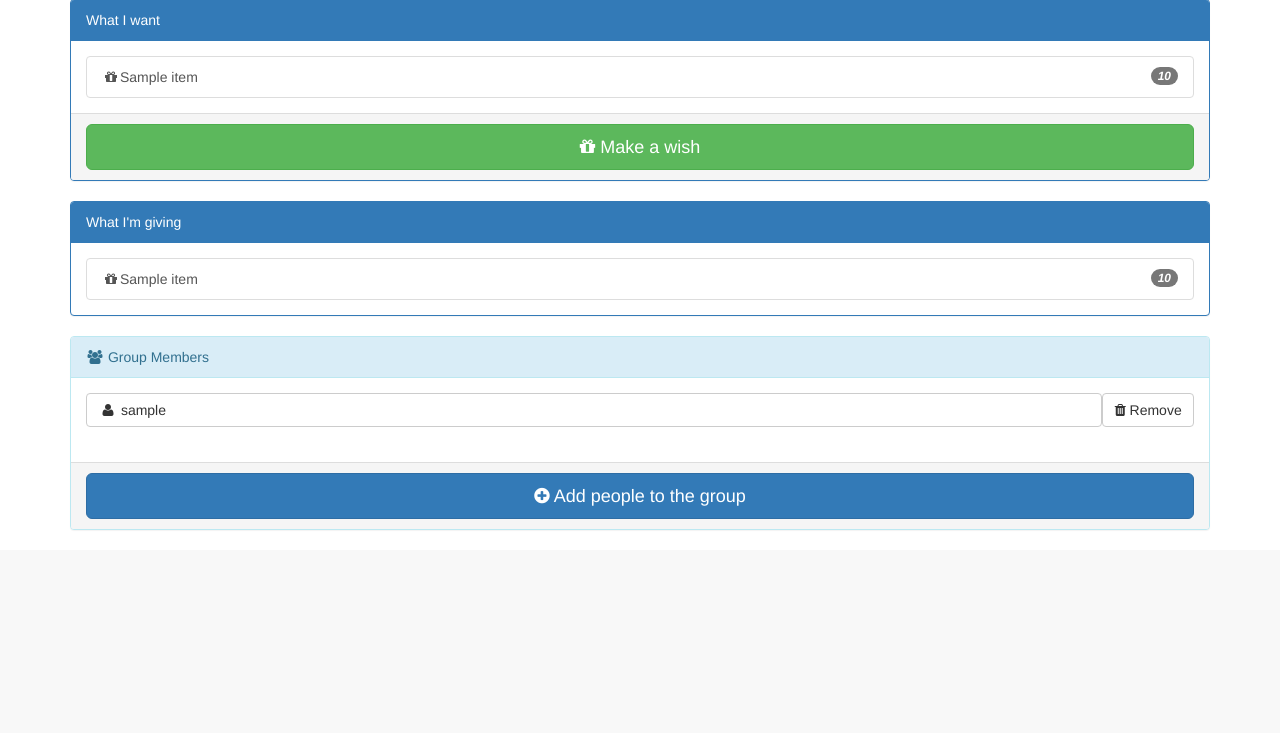
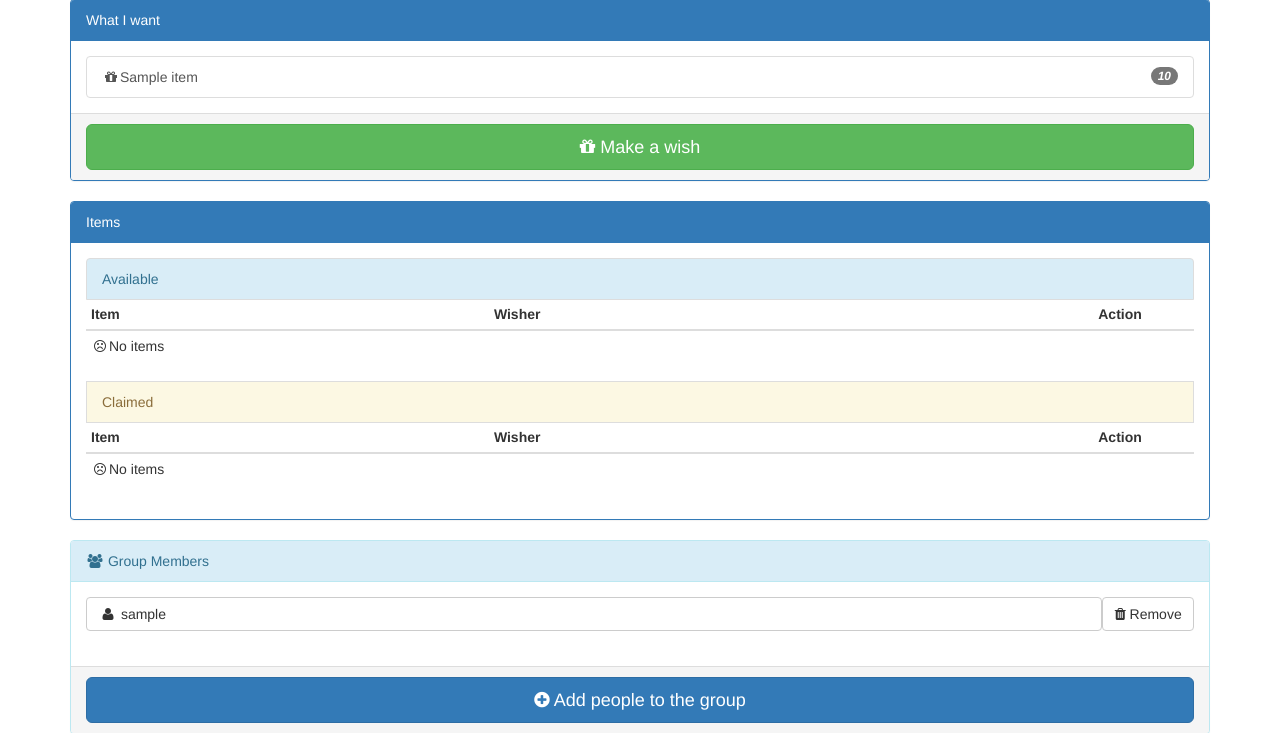
Before and after one commit to pclements12/PyWishlist, a Django app: page /wishlist/1/ in a window 1280 px wide. Shown: the part 267-1000 px from the top of the page. Before the commit the page ends 797 px from the top, so only its background shows below. Run offline with Django 3.2, Linux system fonts and the light colour scheme; a user stored in the database is signed in; tables that the repository leaves empty hold one stand-in row (values such as "Sample post"); some libraries are stand-ins or nearby versions.

Commit message:
add available and claimed items on the group home page, add ajax support for claiming/unclaiming items from the item list

```diff
--- a/wishlist_app/static/css/wishlist.css
+++ b/wishlist_app/static/css/wishlist.css
@@ -17,3 +17,7 @@ a.no-link{
 .text-left{
     text-align: left
 }
+
+i.fa-spin{
+    animation: fa-spin 0.3s infinite linear
+}
--- a/wishlist_app/static/js/home.js
+++ b/wishlist_app/static/js/home.js
@@ -30,6 +30,81 @@
         modal.modal("show");
     }
 
+    //handle item claim/unclaim ajax calls
 
+    function bindClaimListeners(){
+        //make sure we remove existing click listeners if we re-bind
+        $("a.claim, a.unclaim").off("click");
+        $("a.claim, a.unclaim").click(function(ev){
+            ev.preventDefault();
+            var $anchor = $(ev.target);
+            //parse item id and url from event/target
+            var url = $anchor.data("url");
+            //show loading icon
+            $anchor.data("text", $anchor.html());
+            showLoading($anchor)
+            if($anchor.hasClass("claim")){
+                do_call(url)
+                  .success(claimSuccess($anchor))
+                  .always(hideLoading($anchor))
+            }
+            else{
+                do_call(url)
+                 .success(unclaimSuccess($anchor))
+                 .always(hideLoading($anchor))
+            }
+        })
+    }
+
+    //register initial listeners
+    bindClaimListeners();
+
+    function showLoading($anchor){
+        $anchor.find("i").addClass("fa-spin"); //.html("...")
+    }
+
+    function hideLoading($anchor){
+        return function(response){
+            $anchor.html($anchor.data("text")).find("i").removeClass("fa-spin")
+        }
+    }
+
+    function do_call(url){
+        //post to service to claim item
+        return $.ajax({
+            method: "POST",
+            url: url,
+            data: {csrfmiddlewaretoken: window.csrf_token}
+        })
+    }
+
+    function claimSuccess($anchor){
+        //move item from available to claimed
+        return function(response){
+            $anchor.closest("tr").remove()
+            $("#claimed tbody").append("<tr>"+response+"</tr>")
+            bindClaimListeners();
+            checkEmptyLists();
+        }
+    }
+
+    function unclaimSuccess($anchor){
+        return function(response){
+            $anchor.closest("tr").remove()
+            $("#available tbody").append("<tr>"+response+"</tr>")
+            bindClaimListeners();
+            checkEmptyLists();
+        }
+    }
+
+    function checkEmptyLists(){
+         checkEmptyList($("#available"));
+         checkEmptyList($("#claimed"));
+    }
+
+    function checkEmptyList($table){
+        var no_items = $table.find("tbody tr").length == 1;
+        $table.find(".no-items").toggle(no_items);
+    }
 
  })
--- a/wishlist_app/templates/wishlist_app/group/group_home.html
+++ b/wishlist_app/templates/wishlist_app/group/group_home.html
@@ -42,7 +42,7 @@
             </div>
             <!-- /.panel-heading -->
             <div class="panel-body">
-                 {% include 'wishlist_app/item/list.html' with items=wishes %}
+                 {% include 'wishlist_app/item/my_wishes.html' with items=wishes %}
             </div>
 
             <div class="panel-footer">
@@ -53,19 +53,28 @@
     </div>
     {% endblock %}
 
-    {% block user_gives %}
+    {% block group_items %}
         <div class="col-lg-12">
             <div class="panel panel-primary">
                 <div class="panel-heading">
-                What I'm giving
+                   Items
                 </div>
                 <!-- /.panel-heading -->
                 <div class="panel-body">
-                 {% include 'wishlist_app/item/list.html' with items=gives %}
+                    <li class="list-group-item list-group-item-info">Available</li>
+                    <div id="available">
+                        {% include 'wishlist_app/item/list.html' with items=available_items %}
+                    </div>
+                    <li class="list-group-item list-group-item-warning">Claimed</li>
+                    <div id="claimed">
+                        {% include 'wishlist_app/item/list.html' with items=claimed_items %}
+                    </div>
                 </div>
             </div>
         </div>
     {% endblock %}
+
+
 
     {% block group_members %}
     <div class="col-lg-12">
--- a/wishlist_app/templates/wishlist_app/item/list.html
+++ b/wishlist_app/templates/wishlist_app/item/list.html
@@ -1,15 +1,36 @@
-
-{% if items %}
-    {% for item in items %}
-        <a class="list-group-item" href="{% url 'item_read' item.id %}"><i class="fa fa-gift fa-fw"></i>{{ item.name }}
-           {% if item.quantity > 1 %}
-            <span class="text-muted small badge"><em>{{ item.quantity }}</em>
-            </span>
+<table class="table table-condensed">
+    <thead>
+        <tr>
+            <th class="col-md-3">Item</th>
+            <th class="col-md-1 "></th>
+            {% if items.0.giver %}
+            <th class="col-md-3">Wisher</th>
+            <th class="col-md-3">Giver</th>
+            <th class="col-md-1">Action</th>
+            {% else %}
+            <th class="col-md-6">Wisher</th>
+            <th class="col-md-1">Action</th>
             {% endif %}
-        </a>
-    {% endfor %}
-{% else %}
-     <li class="list-group-item">
-         <i class="fa fa-frown-o fa-fw"></i>No items
-     </li>
-{% endif %}
+        </tr>
+    </thead>
+    <tbody>
+    {% if items %}
+        {% for item in items %}
+        <tr>
+            {% include 'wishlist_app/item/item_row.html' %}
+        </tr>
+        {% endfor %}
+        <tr class="no-items" style="display:none">
+             <td class="col-md-3">
+                <i class="fa fa-frown-o fa-fw"></i>No items
+             </td>
+         </tr>
+    {% else %}
+         <tr class="no-items">
+             <td class="col-md-3">
+                <i class="fa fa-frown-o fa-fw"></i>No items
+             </td>
+         </tr>
+    {% endif %}
+    </tbody>
+</table>
--- /dev/null
+++ b/wishlist_app/templates/wishlist_app/item/my_wishes.html
@@ -0,0 +1,14 @@
+{% if items %}
+    {% for item in items %}
+        <a class="list-group-item" href="{% url 'item_read' item.id %}"><i class="fa fa-gift fa-fw"></i>{{ item.name }}
+           {% if item.quantity > 1 %}
+            <span class="text-muted small badge"><em>{{ item.quantity }}</em>
+            </span>
+            {% endif %}
+        </a>
+    {% endfor %}
+{% else %}
+     <li class="list-group-item">
+         <i class="fa fa-frown-o fa-fw"></i>No items
+     </li>
+{% endif %}
--- a/wishlist_app/views/group.py
+++ b/wishlist_app/views/group.py
@@ -23,12 +23,24 @@ def home(request, group_id):
     group = get_object_or_404(WishlistGroup, pk=group_id)
     if not group.contains_user(request.user):
         return redirect("wishlists")
+
+    assignment = group.get_assignment(request.user)
+
+    available = Item.objects.filter(group=group, claimed=False).exclude(wisher=request.user)
+    claimed = Item.objects.filter(group=group, claimed=True).exclude(wisher=request.user)
+
+    if group.is_secret_santa():
+        available = available.filter(wisher=assignment.wisher)
+        claimed = claimed.filter(giver=request.user)
+
     context = {
         "wishes": Item.objects.filter(group=group, wisher=request.user).order_by("name"),
         "gives": Item.objects.filter(group=group, giver=request.user).order_by("name"),
         "group": group,
         "members": group.members(),
-        "assignment": group.get_assignment(request.user),
+        "assignment": assignment,
+        "available_items": available,
+        "claimed_items": claimed
     }
     return render(request, get_home_template(group), context)
 
```
Also changed, not shown: wishlist_app/templates/wishlist_app/item/item.html (+13 -0 lines), wishlist_app/templates/wishlist_app/item/item_row.html (added, +36 -0 lines), wishlist_app/views/item.py (+4 -4 lines). Lines whose indentation alone changed are shown as unchanged.
